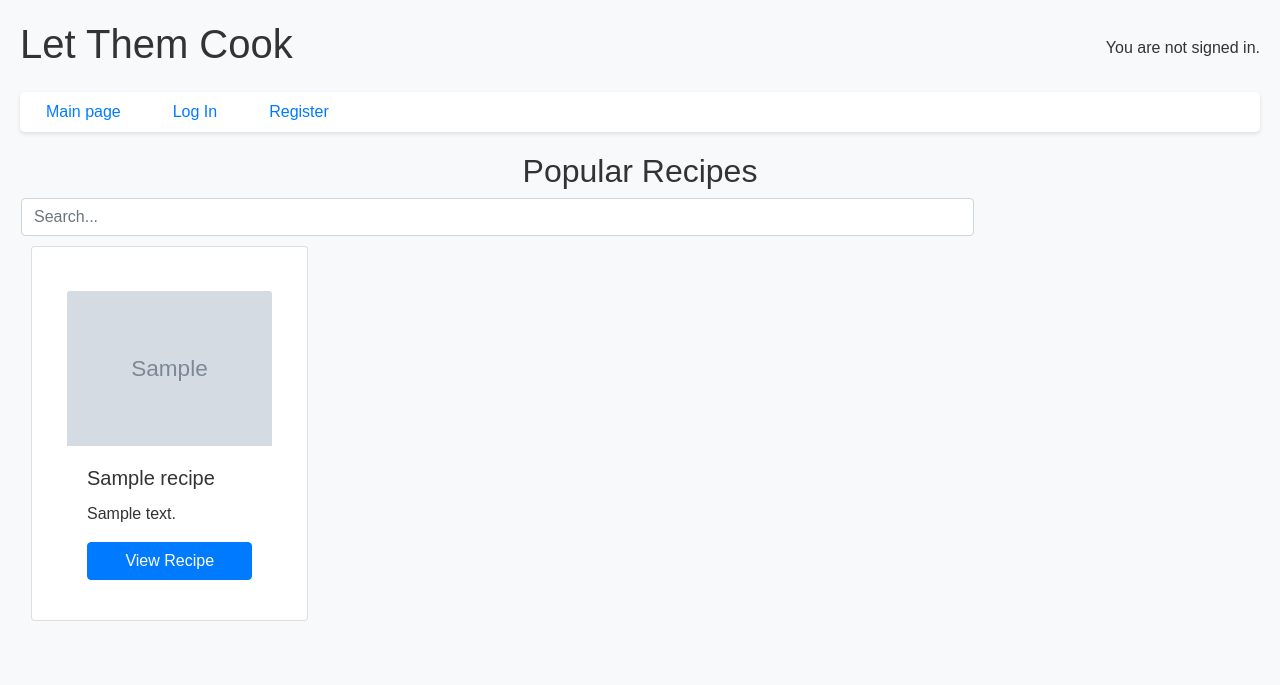
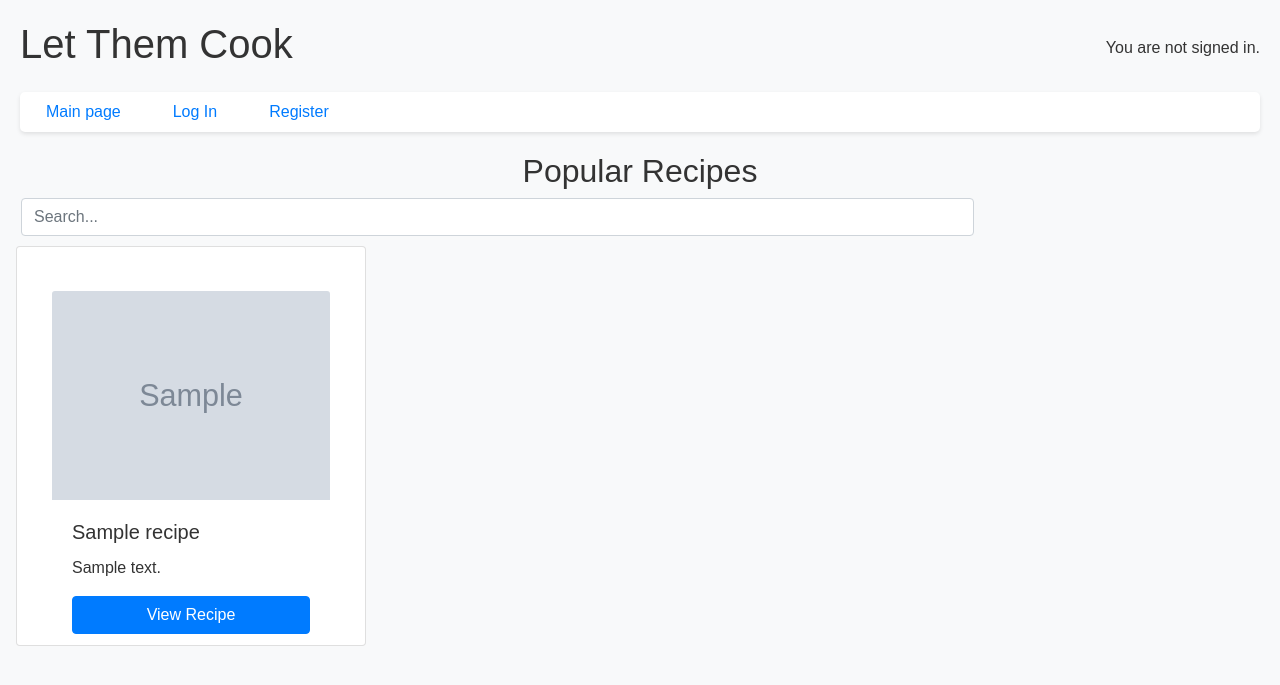
Before and after one commit to LiuLiuBov/LetThemCook, a Django app: page / in a window 1280 px wide. Shown: the top 685 px of the page. Run offline with Django 5.2, Linux system fonts and the light colour scheme; tables that the repository leaves empty hold one stand-in row (values such as "Sample post"); grey boxes marked "Sample" are stand-in pictures; some libraries are stand-ins or nearby versions.

Commit message:
Recipes now sorted by highest average rating, small style changes

```diff
--- a/letthemcookapp/templatetags/letthemcook_template_tags.py
+++ b/letthemcookapp/templatetags/letthemcook_template_tags.py
@@ -5,5 +5,5 @@ register = template.Library()
 
 @register.inclusion_tag('recipe_list.html')
 def get_recipe_list(current_recipe=None):
-    return {'recipes': Recipe.objects.all(),
+    return {'recipes': Recipe.objects.order_by('-average_rating'),
             'current_recipe': current_recipe}
--- a/letthemcookapp/urls.py
+++ b/letthemcookapp/urls.py
@@ -12,7 +12,6 @@ urlpatterns = [
     path("recipe/<int:recipe_id>/", views.recipe, name="recipe"),
     path("recipe/<int:recipe_id>/save/", views.save_recipe, name="save_recipe"),
     path("recipe/<int:recipe_id>/delete_recipe", views.delete_recipe,name="delete_recipe"),
-    #No recipe view so code crashes
     path("recipe/<int:recipe_id>/create_review/", views.create_review, name="create_review"),
     path("suggest/", views.RecipeSuggestionView.as_view(), name='suggest'),
 ]
--- a/letthemcookapp/views.py
+++ b/letthemcookapp/views.py
@@ -162,7 +162,7 @@ class RecipeSuggestionView(View):
                 starts_with=suggestion)
 
         if len(recipe_list) == 0:
-            recipe_list = Recipe.objects.order_by('title')
+            recipe_list = Recipe.objects.order_by('-average_rating')
 
         return render(request,'recipe_list.html',{'recipes': recipe_list})
 
--- a/static/letthemcook/styles.css
+++ b/static/letthemcook/styles.css
@@ -8,6 +8,15 @@ h2{
 
 .card{
   margin: 10px;
+  height: 400px;
+  width: 350px;
+  padding: 20px;
+  margin: 10px;
+  background-color:white;
+}
+
+.card:a{
+  padding:20px;
 }
 
 .card:saved_recipe{
@@ -18,12 +27,6 @@ h2{
   padding:20px;
   display:inline-flex;
   flex-direction: column;
-}
-
-.card{
-  padding: 20px;
-  margin: 10px;
-  background-color:white;
 }
 
 .card-profile{
--- a/templates/recipe_list.html
+++ b/templates/recipe_list.html
@@ -1,6 +1,5 @@
 <div class="row">
 {% for recipe in recipes %}
-    <div class="col-md-4 mb-4 d-flex align-items-stretch">
         <div class="card">
             <div class="container mt-4">
             {% if recipe.picture %}
@@ -13,7 +12,6 @@
             </div>
         </div>
     </div>
-    </div>
 {% empty %}
     <div class="col-md-12">
         <p>No recipes available.</p>
```
Also changed, not shown: letthemcookapp/migrations/0008_auto_20240321_2246.py (added).
